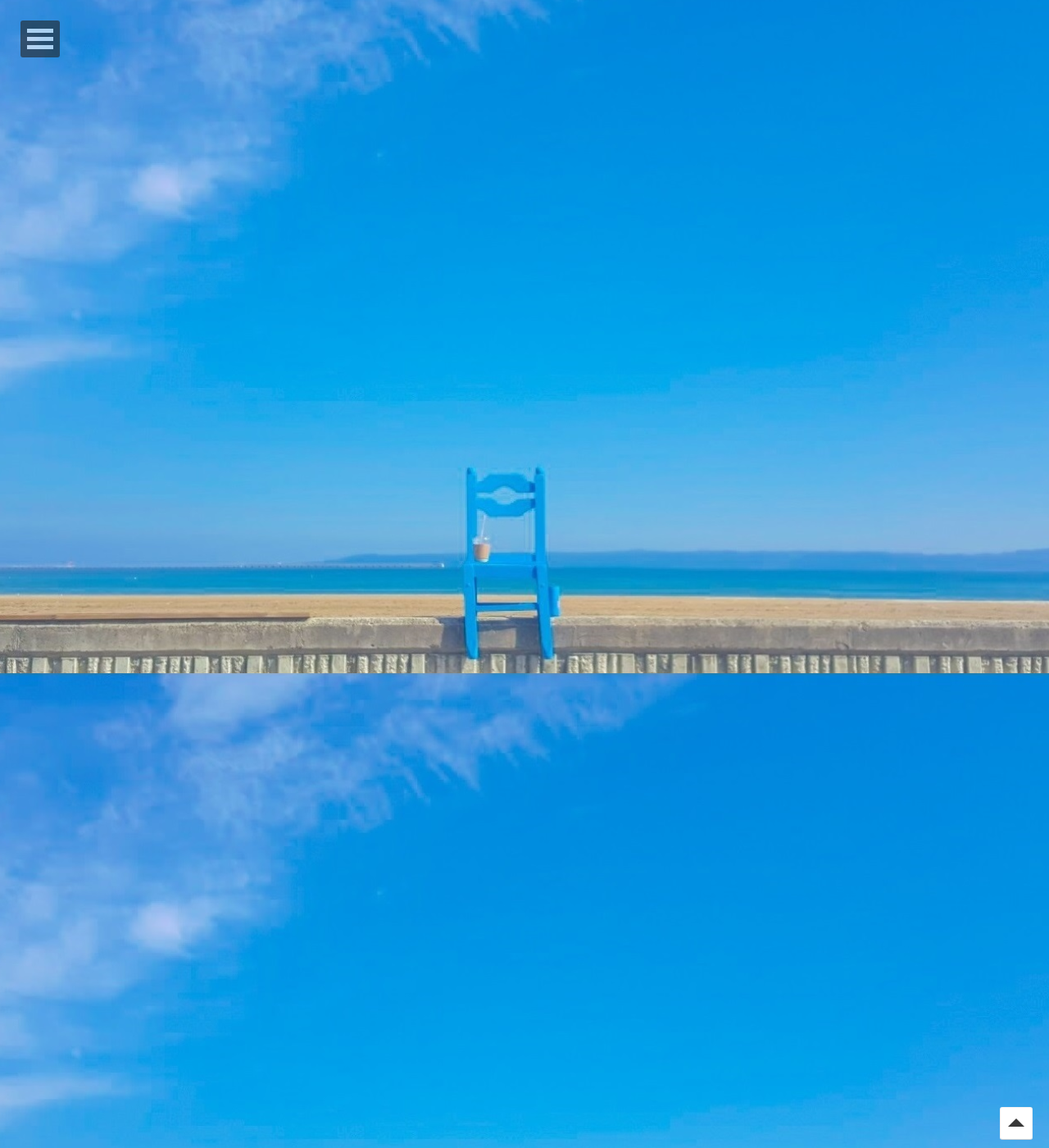
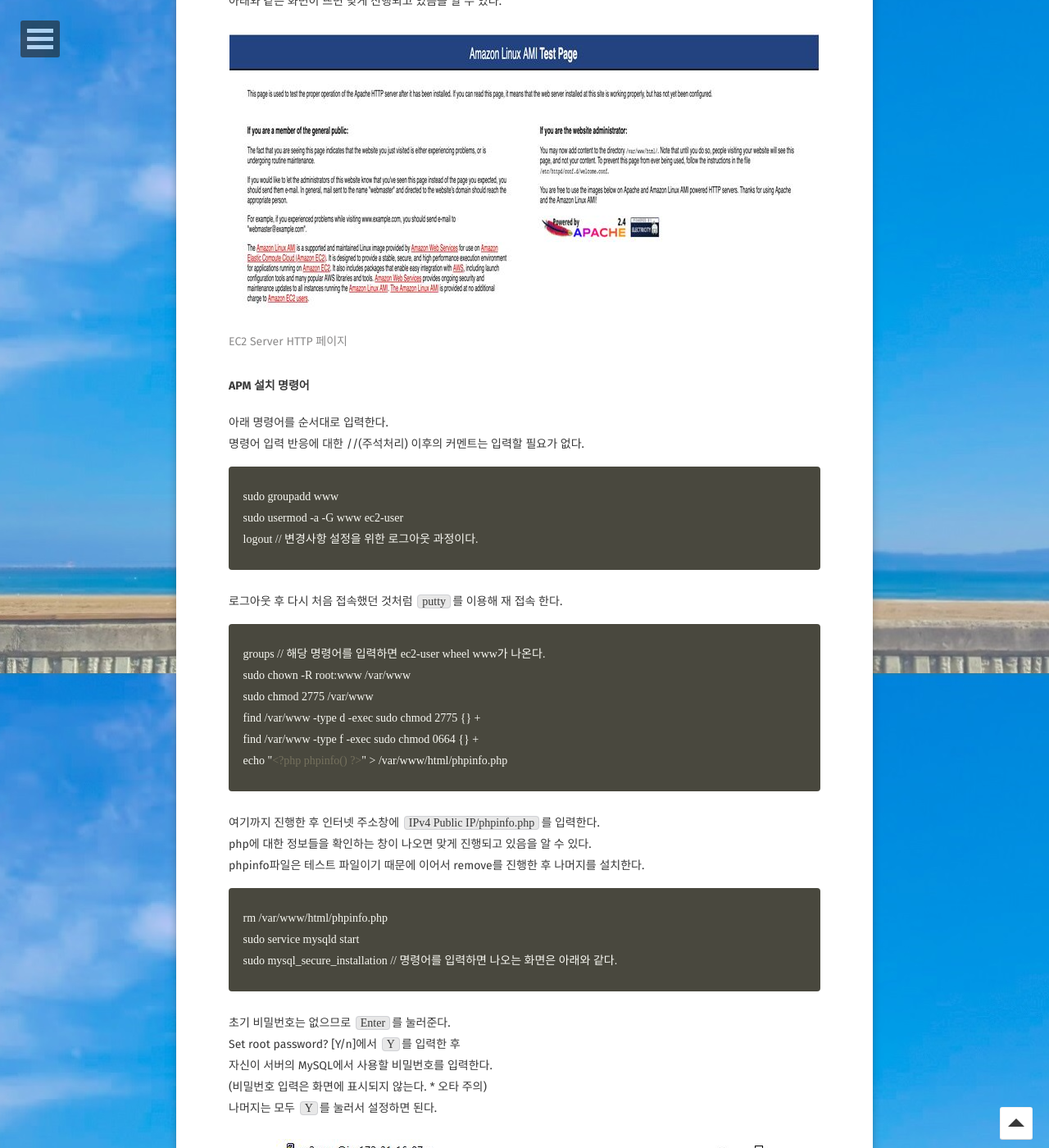
Before and after one commit to kangyechan/kangyechan.github.io, a Jekyll site: the page built from _posts/2019-01-07-aws-ec2-server-windows.md, in a window 1280 px wide and 1400 px high, scrolled down 5479 px. Shown: the whole window at 82% size. Built offline with Jekyll 4.4.1, drawn with Linux system fonts in a browser that asks for light colours; some web fonts are replaced; some of the changed text lies outside the part shown.

Commit message:
ec2 windows

```diff
--- a/_posts/2019-01-07-aws-ec2-server-windows.md
+++ b/_posts/2019-01-07-aws-ec2-server-windows.md
@@ -64,15 +64,131 @@ Key로 생성된 PPK파일 이름을 지정해서 저장한다.
 생성된 `.ppk`파일로 EC2 Server에 접속할 수 있다.
 `putty.exe`파일을 실행한다.
 
-<figure>
+<figure class="half">
+  <a href="{{site.url}}/assets/img/aws/ec2_windows/server_9.JPG"><img src="{{site.url}}/assets/img/aws/ec2_windows/server_9.JPG"></a>
 	<a href="{{site.url}}/assets/img/aws/ec2_windows/server_8.JPG"><img src="{{site.url}}/assets/img/aws/ec2_windows/server_8.JPG"></a>
+	<figcaption>이미지 클릭 시 확대</figcaption>
 </figure>
 
 `Host Name`에 ec2-user@본인의 IPv4 Public IP를 입력한다.
 ex) 본인의 AWS 인스턴스 public IP가 255.255.255.255라면
 ec2-user@255.255.255.255 를 입력한다.
+입력 후 Connection - SSH - Auth로 이동한다.
+`Browse..`버튼을 클릭해 `puttygen`으로 생성한 `.ppk`파일을 선택한다.
 
 <figure>
-	<a href="{{site.url}}/assets/img/aws/ec2_windows/server_9.JPG"><img src="{{site.url}}/assets/img/aws/ec2_windows/server_9.JPG"></a>
-	<figcaption>public IP 확인 방법</figcaption>
+	<a href="{{site.url}}/assets/img/aws/ec2_windows/server_10.JPG"><img src="{{site.url}}/assets/img/aws/ec2_windows/server_10.JPG"></a>
 </figure>
+
+선택 후 Open버튼을 클릭하면
+처음 연결에 대한 신뢰 알림 대화상자가 표시된다.
+예(Y)를 눌러 콘솔창으로 넘어간다.
+
+<figure>
+	<a href="{{site.url}}/assets/img/aws/ec2_windows/server_11.JPG"><img src="{{site.url}}/assets/img/aws/ec2_windows/server_11.JPG"></a>
+</figure>
+
+#### 서버에 연결되었다. 아래의 터미널 명령어를 순서대로 입력해 APM을 설치한다.
+
+#### HTTP 서버 시작
+
+명령어 입력 반응에 대한 //(주석처리) 이후의 커멘트는 입력할 필요가 없다.
+
+{% highlight html %}
+ sudo yum update -y // Complete! 메시지가 확인된다.
+ sudo yum install -y httpd24 php56 mysql55-server php56-myqlnd // Complete! 메시지가 확인된다.
+ sudo service httpd start // ok 메시지가 확인된다.
+{% endhighlight %}
+
+위의 명령어를 순서대로 진행한 후 나의 AWS EC2 인스턴스 목록의 `IPv4 Public IP`를 주소창에 입력한다.
+
+<figure>
+	<a href="{{site.url}}/assets/img/aws/ec2_linux/server_4.JPG"><img src="{{site.url}}/assets/img/aws/ec2_linux/server_4.JPG"></a>
+	<figcaption>IPv4 Public IP</figcaption>
+</figure>
+
+아래와 같은 화면이 뜨면 맞게 진행되고 있음을 알 수 있다.
+
+<figure>
+	<a href="{{site.url}}/assets/img/aws/ec2_linux/server_5.JPG"><img src="{{site.url}}/assets/img/aws/ec2_linux/server_5.JPG"></a>
+	<figcaption>EC2 Server HTTP 페이지</figcaption>
+</figure>
+
+#### APM 설치 명령어
+
+아래 명령어를 순서대로 입력한다.
+명령어 입력 반응에 대한 //(주석처리) 이후의 커멘트는 입력할 필요가 없다.
+
+{% highlight html %}
+ sudo groupadd www
+ sudo usermod -a -G www ec2-user
+ logout // 변경사항 설정을 위한 로그아웃 과정이다.
+{% endhighlight %}
+
+로그아웃 후 다시 처음 접속했던 것처럼 `putty`를 이용해 재 접속 한다.
+
+{% highlight html %}
+ groups // 해당 명령어를 입력하면 ec2-user wheel www가 나온다.
+ sudo chown -R root:www /var/www
+ sudo chmod 2775 /var/www
+ find /var/www -type d -exec sudo chmod 2775 {} +
+ find /var/www -type f -exec sudo chmod 0664 {} +
+ echo "<?php phpinfo() ?>" > /var/www/html/phpinfo.php
+{% endhighlight %}
+
+여기까지 진행한 후 인터넷 주소창에 `IPv4 Public IP/phpinfo.php`를 입력한다.
+php에 대한 정보들을 확인하는 창이 나오면 맞게 진행되고 있음을 알 수 있다.
+phpinfo파일은 테스트 파일이기 때문에 이어서 remove를 진행한 후 나머지를 설치한다.
+
+{% highlight html %}
+ rm /var/www/html/phpinfo.php
+ sudo service mysqld start
+ sudo mysql_secure_installation // 명령어를 입력하면 나오는 화면은 아래와 같다.
+{% endhighlight %}
+
+초기 비밀번호는 없으므로 `Enter`를 눌러준다.
+Set root password? [Y/n]에서 `Y`를 입력한 후
+자신이 서버의 MySQL에서 사용할 비밀번호를 입력한다.
+(비밀번호 입력은 화면에 표시되지 않는다. * 오타 주의)
+나머지는 모두 `Y`를 눌러서 설정하면 된다.
+
+<figure>
+	<a href="{{site.url}}/assets/img/aws/ec2_windows/server_12.JPG"><img src="{{site.url}}/assets/img/aws/ec2_windows/server_12.JPG"></a>
+	<figcaption>MySQL 설정</figcaption>
+</figure>
+
+이어서 설치를 진행한다.
+
+{% highlight html %}
+ sudo chkconfig mysqld on
+ cd /var/www/html
+ sudo wget https://files.phpmyadmin.net/phpMyAdmin/4.7.7/phpMyAdmin-4.7.7-all-languages.tar.gz // phpMyAdmin 다운로드
+ sudo tar xvzf phpMyAdmin-4.7.7-all-languages.tar.gz -C /var/www/html // 파일의 압축을 풀어준다.
+ sudo mv phpMyAdmin-4.7.7-all-languages phpmyadmin
+ sudo rm phpMyAdmin-4.7.7-all-languages.tar.gz
+ sudo service httpd restart
+ sudo vi /etc/php.ini // 해당 명령어를 입력하면 텍스트파일이 오픈된다.
+{% endhighlight %}
+
+오픈된 텍스트 파일에 `i`를 한번 눌러 insert 상태로 전환한다.
+아래 사진과 같이 두줄을 추가한 후 `esc`를 한번 누르고 `:wq` 입력한다.
+
+<figure>
+	<a href="{{site.url}}/assets/img/aws/ec2_windows/server_13.JPG"><img src="{{site.url}}/assets/img/aws/ec2_windows/server_13.JPG"></a>
+	<figcaption>텍스트 파일 수정</figcaption>
+</figure>
+
+{% highlight html %}
+ sudo service httpd restart
+ sudo yum install php-mysqli // 입력 후 확인 메시지에서 y를 눌러준다.
+ sudo yum install php56-mbstring // 확인 메시지에서 y를 눌러준다.
+ sudo service httpd restart
+{% endhighlight %}
+
+여기까지 설치를 진행한 후 인터넷 주소창에 IPv4 Public IP/phpmyadmin으로 접속하면
+아래와 같은 창이 확인된다.
+phpMyAdmin 로그인 ID는 `root`이며 비밀번호는 설치 명령어 입력 중 본인이 지정한 MySQL password이다.
+
+<figure>
+	<a href="{{site.url}}/assets/img/aws/ec2_linux/server_8.JPG"><img src="{{site.url}}/assets/img/aws/ec2_linux/server_8.JPG"></a>
+</figure>
```
Also changed, not shown: _posts/2019-01-07-aws-ec2-server-linux.md (+2 -1 lines), assets/img/aws/ec2_windows/server_10.JPG (added), assets/img/aws/ec2_windows/server_11.JPG (added), assets/img/aws/ec2_windows/server_12.JPG (added), assets/img/aws/ec2_windows/server_13.JPG (added).
